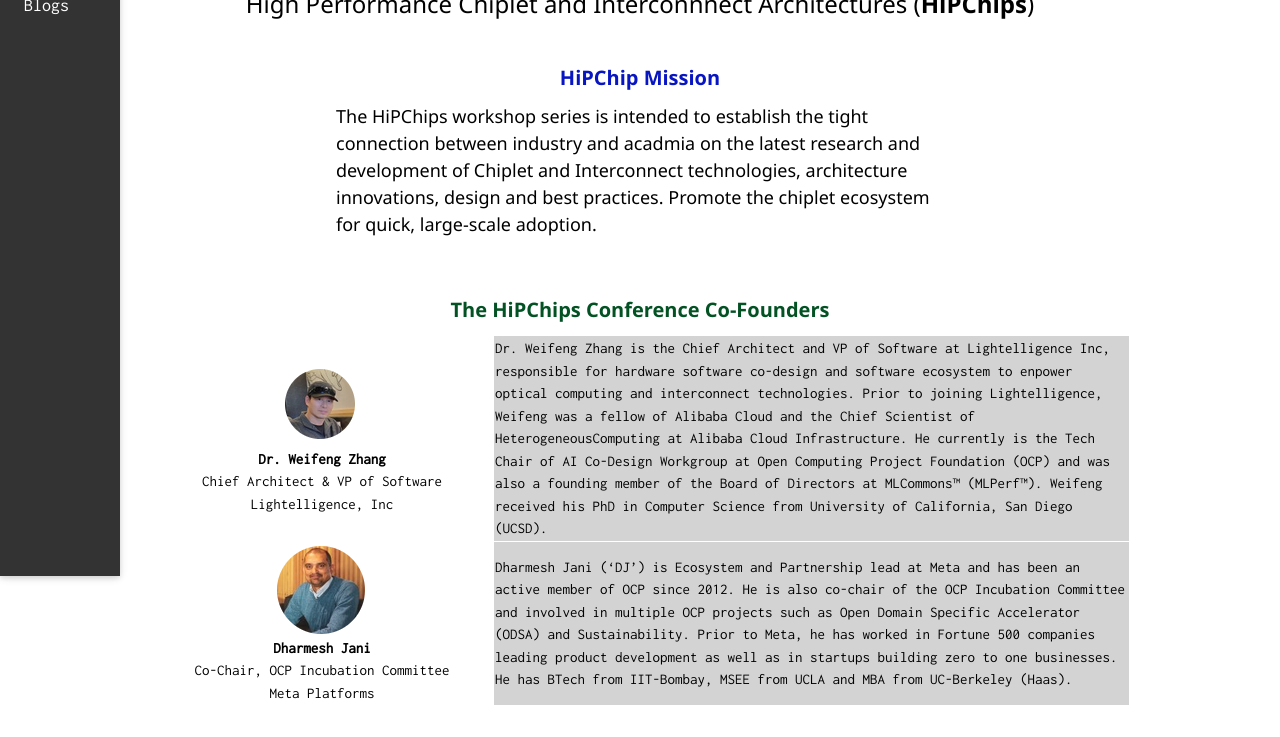
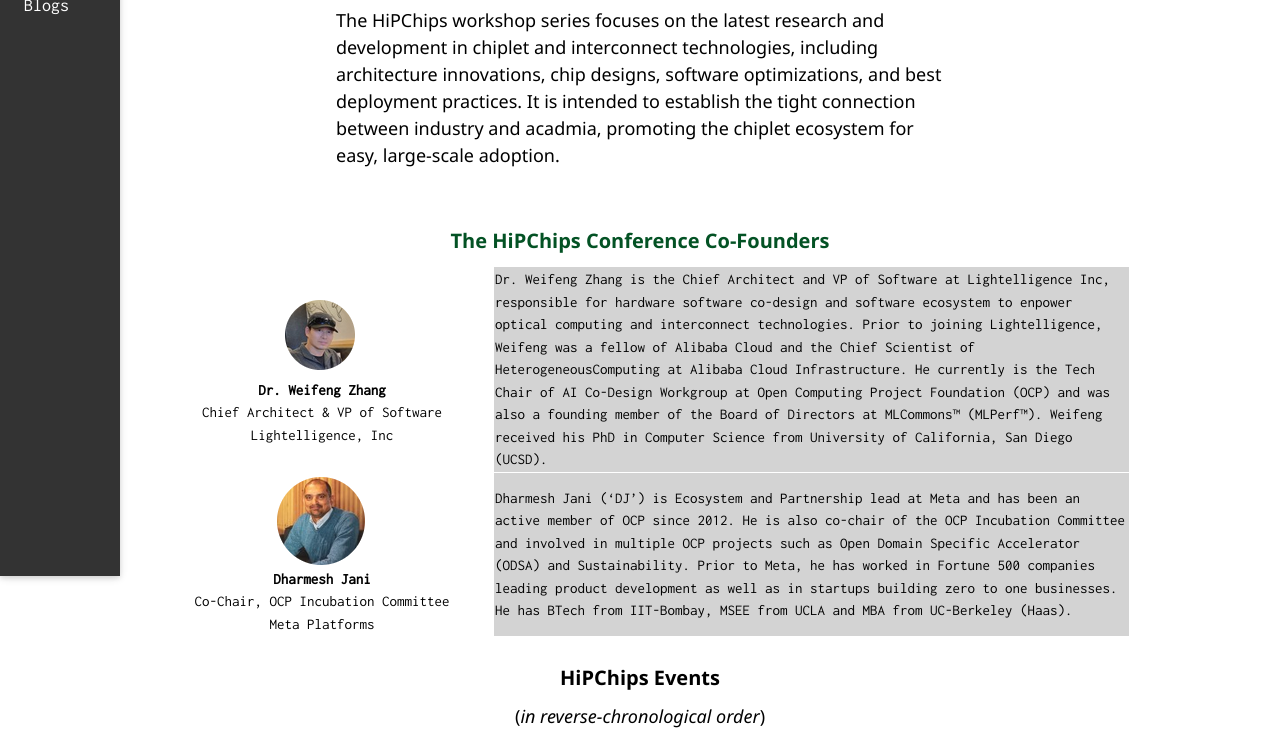
Before and after one commit to hipchips/hipchips.github.io, a plain HTML site: page index.html in a window 1280 px wide. Shown: the part 224-961 px from the top of the page. Drawn offline with nearby package versions, Linux system fonts and the light colour scheme.

Commit message:
Change the mission

```diff
--- a/index.html
+++ b/index.html
@@ -52,18 +52,18 @@
 <header class= "bgimg w3-display-container w3-grayscale-min" style="background-color:lightgray" id="home">
   <div class="w3-display-middle w3-center">
     <h1 style="text-align: center;" id="t1">The HiPChips Conference</h1>
+    <h4 style="text-align: center;">The International Workshop on</h4>
+    <h3 style="text-align: center;">High Performance Chiplet and Interconnnect Architectures (<strong>HiPChips</strong>) </h3>
   </div>
 </header>
 
-  <h4 style="text-align: center;">The International Workshop on</h4>
-  <h3 style="text-align: center;">High Performance Chiplet and Interconnnect Architectures (<strong>HiPChips</strong>) </h3>
 
   <div class="w3-row-padding w3-padding-16 w3-container w3-content" style="width:50%" id="mission">
     <p>
-    <h4 style="text-align: center; color:rgb(8, 21, 194)"><strong>HiPChip Mission</strong></h4>
-    <h5 class="w3-text-black"> The HiPChips workshop series is intended to establish the tight connection between industry and acadmia
-      on the latest research and development of
-      Chiplet and Interconnect technologies, architecture innovations, design and best practices. Promote the chiplet ecosystem for quick, large-scale
+    <h4 style="text-align: center; color:rgb(8, 21, 194)"><strong>Our Mission</strong></h4>
+    <h5 class="w3-text-black"> The HiPChips workshop series focuses on the latest research and development in
+      chiplet and interconnect technologies, including architecture innovations, chip designs, software optimizations, and best deployment practices.
+      It is intended to establish the tight connection between industry and acadmia, promoting the chiplet ecosystem for easy, large-scale
       adoption.
     </h5>
     </p>
```
